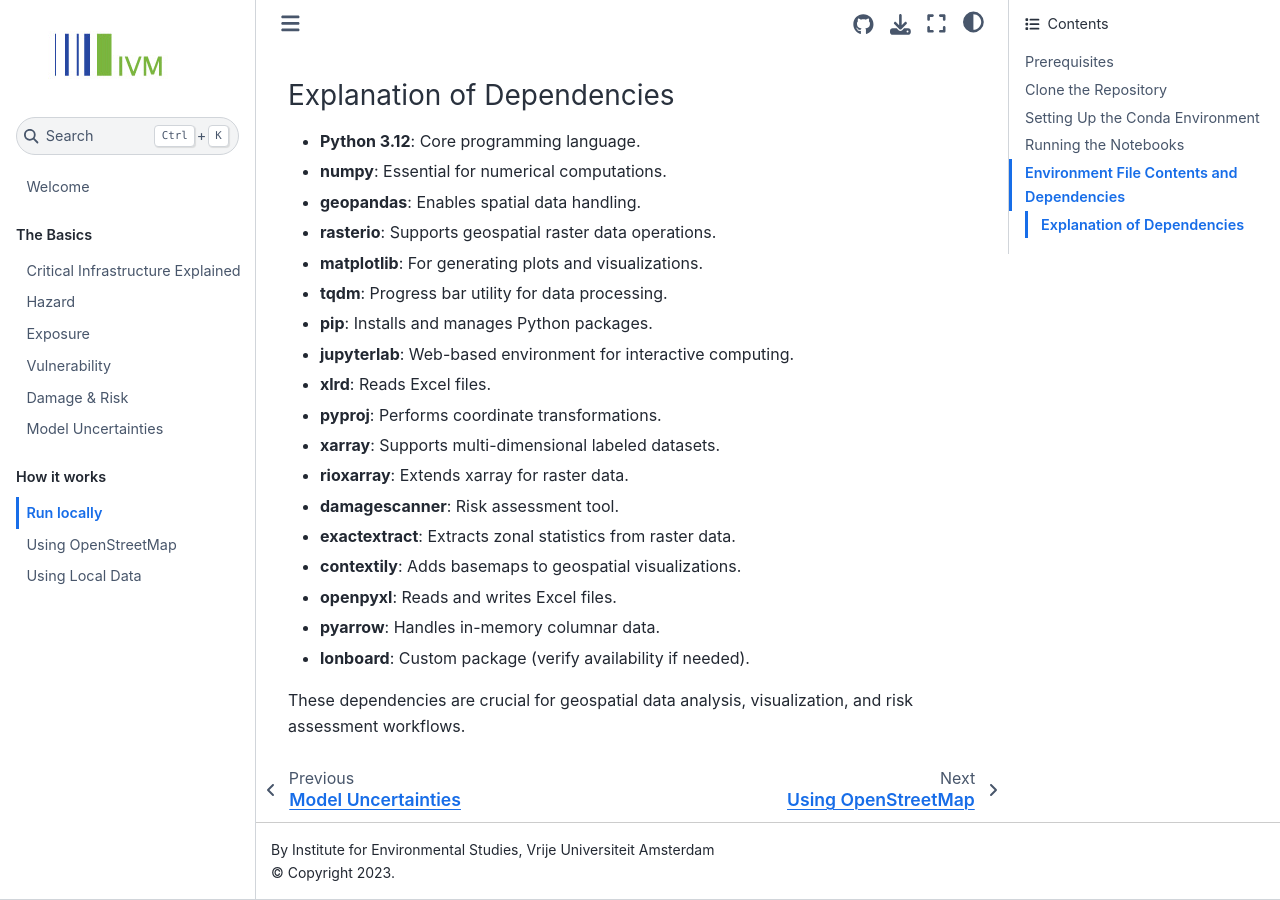
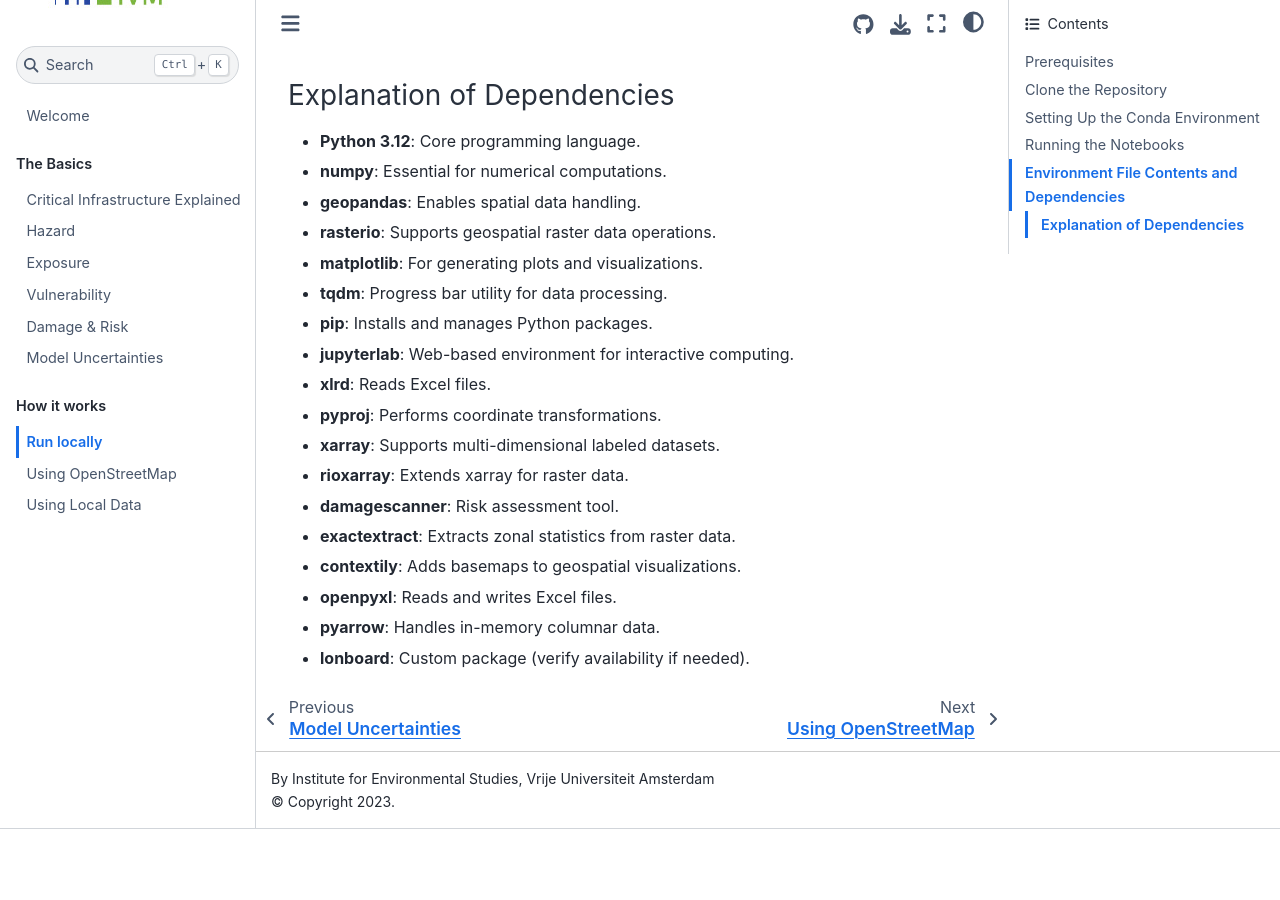
Before and after one commit to VU-IVM/GlobalInfraRisk, a Jupyter Book: the page built from howto/run_locally.md, in a window 1280 px wide and 900 px high, scrolled down 1636 px. Built offline with Jupyter Book 1.0.4 settings and Sphinx 7.4.7 and the Sphinx Book theme 1.1.4, drawn with Linux system fonts in a browser that asks for light colours; pages that are not in the unit, such as notebooks, are missing from menus; after the commit the page ends 2465 px from its top, so only the background shows below that.

Commit message:
run locally page

```diff
--- a/howto/run_locally.md
+++ b/howto/run_locally.md
@@ -85,5 +85,3 @@ dependencies:
 - **openpyxl**: Reads and writes Excel files.
 - **pyarrow**: Handles in-memory columnar data.
 - **lonboard**: Custom package (verify availability if needed).
-
-These dependencies are crucial for geospatial data analysis, visualization, and risk assessment workflows.
```
